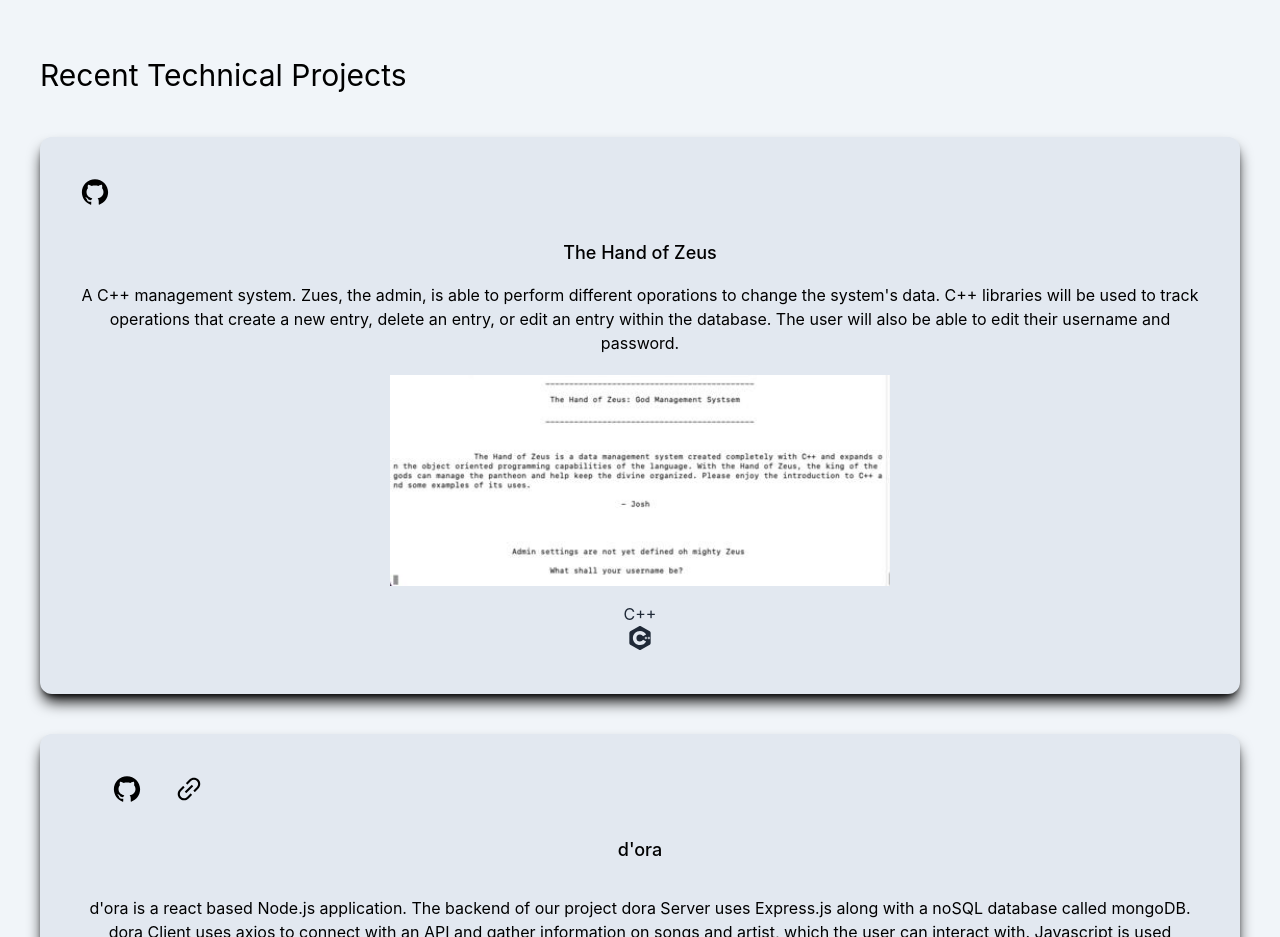
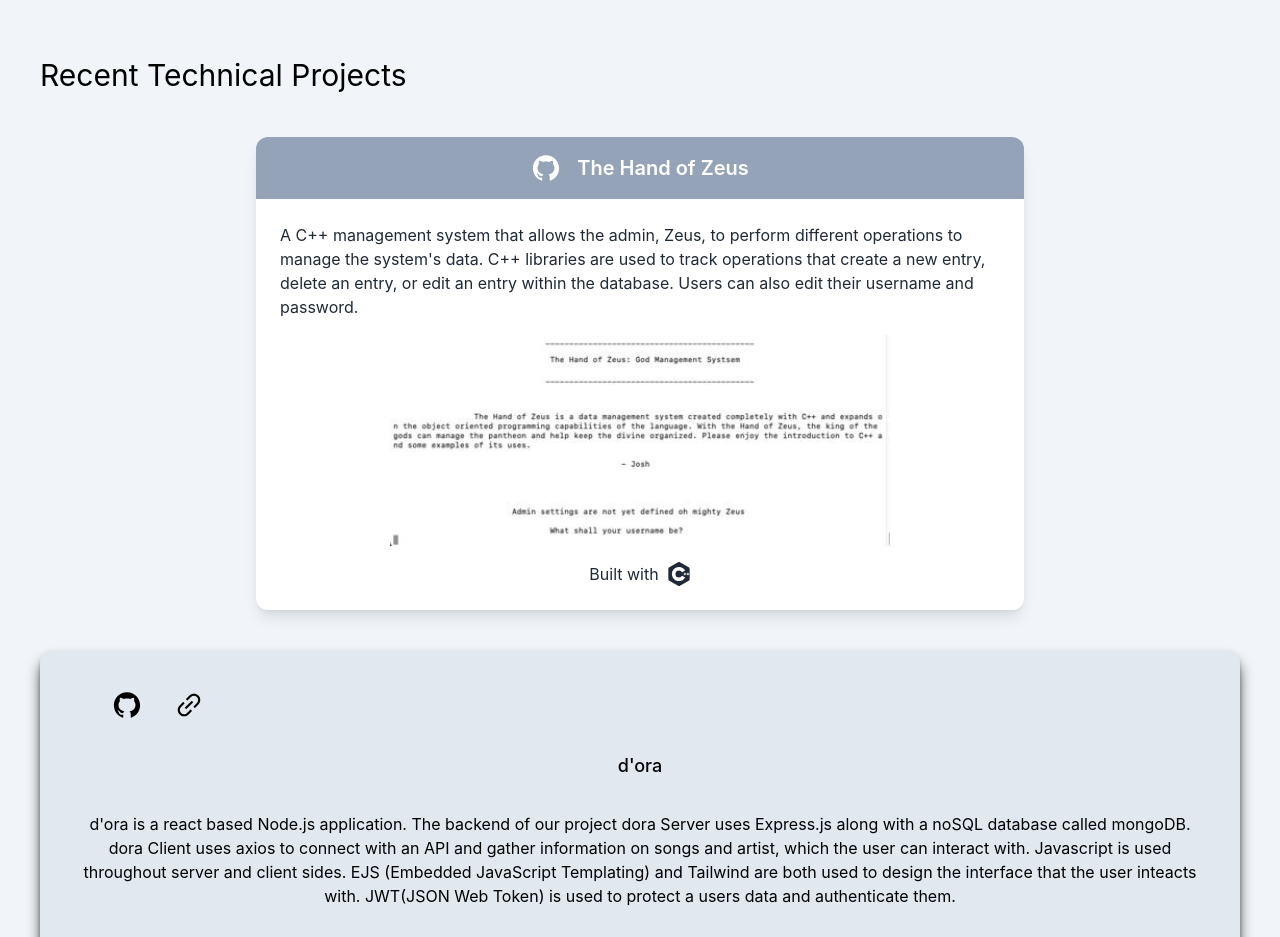
Before and after one commit to joshdewhurst/portfolio, a Next.js app: page / in a window 1280 px wide. Shown: the part 1140-2077 px from the top of the page. Built offline with nearby package versions, Linux system fonts and the light colour scheme.

Commit message:
Update index.js

```diff
--- a/pages/index.js
+++ b/pages/index.js
@@ -140,29 +140,29 @@ export default function Home() {
           Recent Technical Projects
         </h3>
       </div>
-      <div>
-      <div className="text-center shadow-lg shadow-black bg-slate-200 p-10 rounded-xl my-10  dark:bg-white flex-1 hover:bg-slate-300">
-                <div className='text-3xl hover:text-4xl'>
-                <a href="https://github.com/joshdewhurst/hand-of-zeus">
-                <AiFillGithub />
+      <div className="flex justify-center my-10">
+  <div className="max-w-3xl w-full shadow-lg rounded-xl overflow-hidden bg-white dark:bg-slate-200 hover:shadow-xl transition-all duration-300">
+    <div className="flex items-center justify-center p-4 bg-slate-400 text-white">
+      <a href="https://github.com/joshdewhurst/hand-of-zeus" target="_blank" rel="noopener noreferrer">
+        <AiFillGithub className="text-3xl hover:text-4xl" />
       </a>
+      <h3 className="ml-4 text-xl font-semibold">The Hand of Zeus</h3>
     </div>
-              <h3 className="text-lg font-medium pt-8 pb-2  ">
-                The Hand of Zeus
-              </h3>
-              <p className="py-2">
-              A C++ management system. Zues, the admin, is able to perform different oporations to change the system's data. C++ libraries will be used to track operations that create a new entry, delete an entry, or edit an entry within the database. The user will also be able to edit their username and password.
+    <div className="p-6">
+      <p className="text-gray-800 mb-4">
+        A C++ management system that allows the admin, Zeus, to perform different operations to manage the system's data. C++ libraries are used to track operations that create a new entry, delete an entry, or edit an entry within the database. Users can also edit their username and password.
       </p>
-              <div className='justify-center flex p-3'>
+      <div className="flex justify-center">
         <Image src={zeus} width={500} height={500} />
       </div>
-              <p className="text-gray-800 py-1">C++
-                <div className='justify-center text-2xl flex'>
-                  <SiCplusplus />
-                </div>
-              </p>
+      <div className="mt-4 text-gray-800 flex justify-center items-center">
+        <span className="mr-2">Built with</span>
+        <SiCplusplus className="text-2xl" />
       </div>
     </div>
+  </div>
+</div>
+
       <div>
       <div className="text-center shadow-lg shadow-black bg-slate-200 p-10 rounded-xl my-10  dark:bg-white flex-1 hover:bg-slate-300">
               <div className='flex px-4'>
```
Lines whose indentation alone changed are shown as unchanged.
